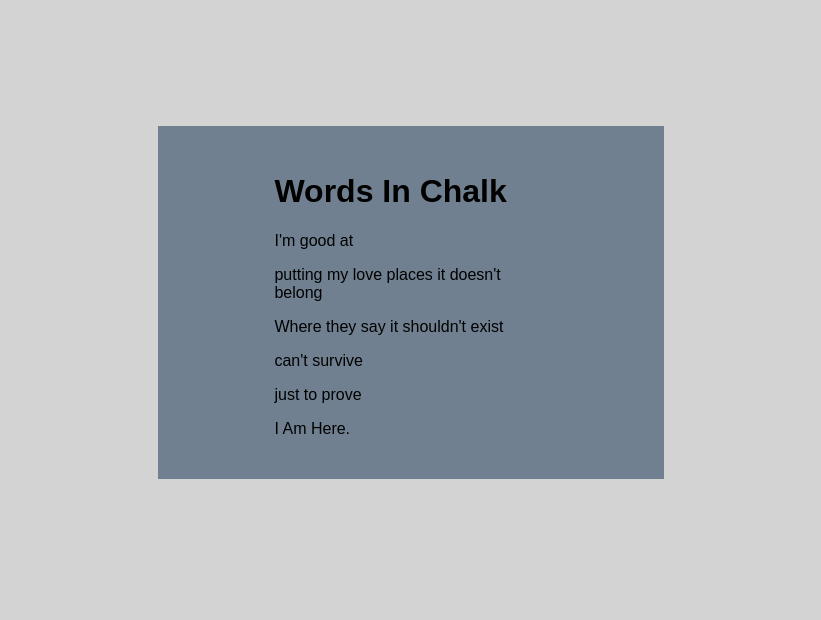
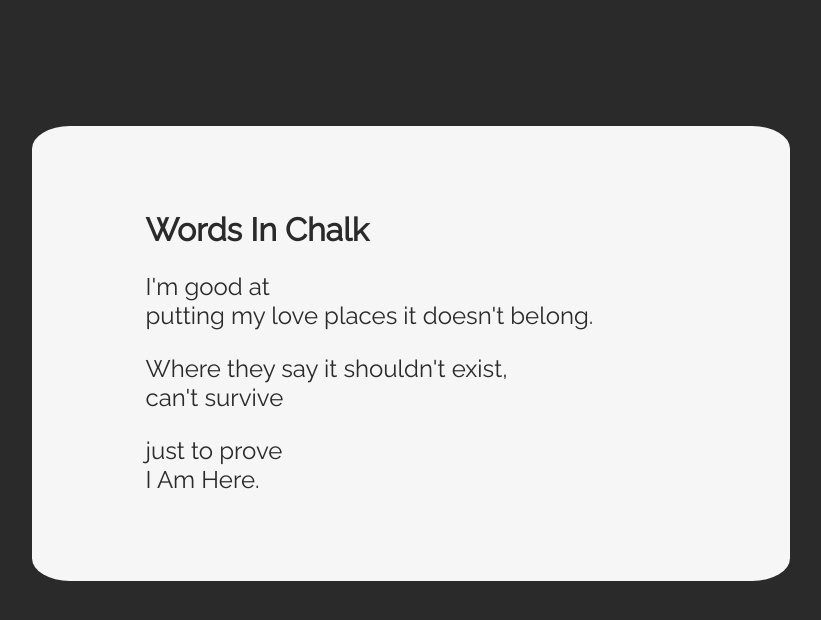
Before and after one commit to infratxt/infratxt.github.io, a Jekyll site: the page wordsinchalk.html, which Jekyll copies as it is, in a window 1280 px wide. Shown: the top 620 px of the page, without its empty margins (229-1050 px from the left). Built offline with Jekyll 4.4.1, drawn with Linux system fonts in a browser that asks for light colours; nearby versions of some CDN libraries.

Commit message:
Update Words In Chalk typography

```diff
--- a/wordsinchalk.html
+++ b/wordsinchalk.html
@@ -2,37 +2,61 @@
 <html>
 <head>
 	<title>Words in Chalk</title>
+	<link href='https://fonts.googleapis.com/css?family=Raleway' rel='stylesheet' type='text/css'>
 	<style type="text/css">
 		body {
-			font-family: sans-serif;
-			background-color: lightgrey;
+			font-family: 'Raleway',sans-serif;
+			background-color: #2A2A2A;
 		}
 
 		.wrapper {
-			margin: 10% 30%;
-			background-color: slategrey;
-			padding: 2%;
+			margin: 10% 20%;
+			background-color: #F6F6F6;
+			padding: 5% 0;
+			border-radius: 5%;
 		}
 
 		.maintext {
+			width: 70%;
+			margin: 0 auto;
+			color: #2A2A2A;
+		}
+
+		p {
+			font-size: 1.5em;
+		}
+
+		p span {
 			display: block;
-			width: 60%;
-			margin: 1px auto;
 		}
+
 	</style>
+
 </head>
-
 <body>
 	<div class="wrapper">
 		<div class="maintext">
 			<h1>Words In Chalk</h1>
-			<p>I'm good at</p>
-			<p>putting my love places it doesn't belong</p>
-			<p>Where they say it shouldn't exist</p>
-			<p>can't survive</p>
-			<p>just to prove</p>
-			<p>I Am Here.</p>
+			<p>
+				<span>I'm good at</span>
+				<span>putting my love places it doesn't belong.</span>
+			</p>
+			<p>
+				<span>Where they say it shouldn't exist,</span>
+				<span>can't survive</span>
+			</p>
+			<p>
+				<span>just to prove</span>
+				<span>I Am Here.</span>
+			</p>
 		</div>
 	</div>
+
+<script src="http://code.jquery.com/jquery-1.11.0.min.js" type="text/javascript" charset="utf-8"></script>
+
+<script type="text/javascript">
+
+</script>
+
 </body>
 </html>
```
